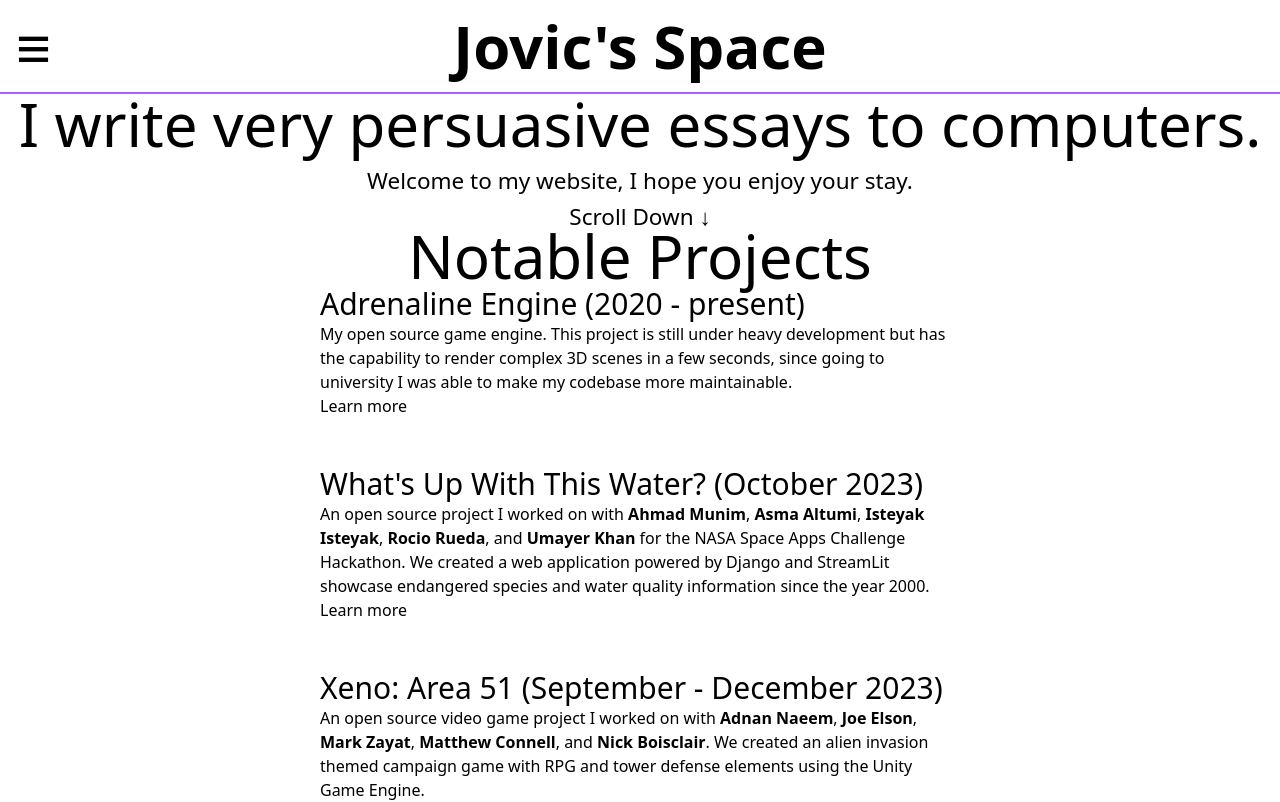
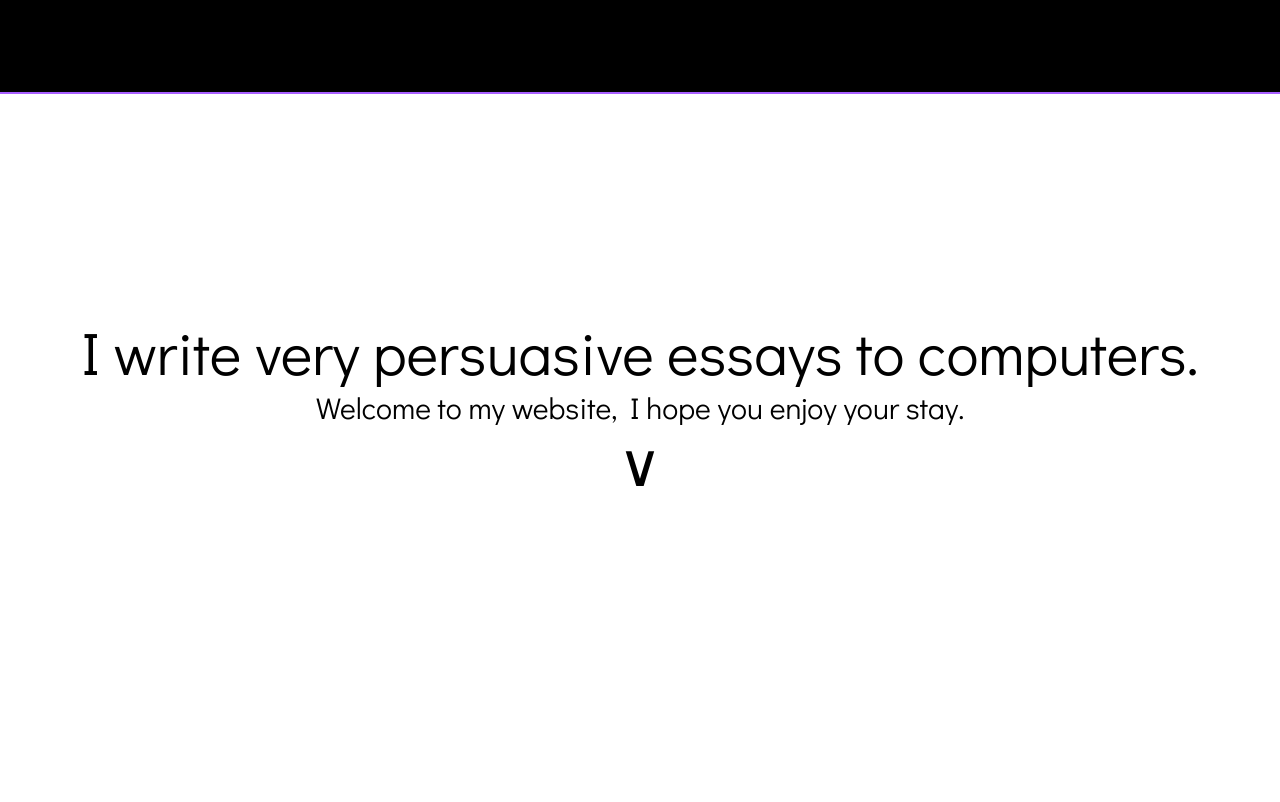
Before and after one commit to jpanahon/jpanahon.github.io, a SvelteKit app: page / in a window 1280 px wide. Shown: the top 802 px of the page. Built offline with nearby package versions, Linux system fonts and the light colour scheme.

Commit message:
added new font also fixed home page

```diff
--- a/src/app.css
+++ b/src/app.css
@@ -1,3 +1,12 @@
 @tailwind base;
 @tailwind components;
 @tailwind utilities;
+
+@layer base {
+    @font-face {
+        font-family: 'Didact-Gothic';
+        font-style: normal;
+        font-display: swap;
+        src: url('/fonts/DidactGothic-Regular.ttf');
+    }
+}
--- a/src/app.html
+++ b/src/app.html
@@ -10,7 +10,7 @@
 </head>
 
 <body data-sveltekit-preload-data="hover"
-	class="dark:bg-[#121212] dark:text-white font-[Century Gothic] flex flex-col justify-between min-h-screen">
+	class="dark:bg-[#121212] dark:text-white font-[Didact-Gothic] flex flex-col justify-between min-h-screen">
 	<div style="display: contents">%sveltekit.body%</div>
 </body>
 
--- a/src/routes/+layout.svelte
+++ b/src/routes/+layout.svelte
@@ -6,21 +6,20 @@
     let showNavBar = false;
 </script>
 
-{#if showNavBar}
-    <nav class="bg-[#a85fff] p-4 text-3xl fixed h-screen w-fit border-black border-r-2">
-        <ul class="mt-16">
-            <li class="mb-8"><a href={base}>Home</a></li>
-            <li class="mb-8"><a href="{base}/projects">Projects</a></li>
-            <li class="mb-8"><a href="{base}/jovic-panahon-resume.pdf" target="_blank">Resume</a></li>
-            <li class="mb-8"><a href="{base}/about">About</a></li>
-            <li class="mb-8"><a href="{base}/contact">Contact</a></li>
-        </ul>
-    </nav>
-{/if}
-
-<header class="flex items-center justify p-4 border-[#a85fff] border-b-2 sticky">
+<header class="z-1 flex items-center justify p-4 border-[#a85fff] border-b-2 fixed w-full bg-black">
     <button class="text-6xl text-left fixed" on:click={() => (showNavBar = !showNavBar)}> &equiv; </button>
     <h1 class="m-auto text-6xl font-bold"><a href={base}>Jovic's Space</a></h1>
+    {#if showNavBar}
+        <nav class="z-2 text-3xl fixed border-black border-r-2">
+            <ul class="mt-16 fixed h-screen bg-[#a85fff] p-4">
+                <li class="mb-8"><a href="{base}/">Home</a></li>
+                <li class="mb-8"><a href="{base}/projects">Projects</a></li>
+                <li class="mb-8"><a href="/jovic-panahon-resume.pdf" target="_blank">Resume</a></li>
+                <li class="mb-8"><a href="{base}/about">About</a></li>
+                <li class="mb-8"><a href="{base}/contact">Contact</a></li>
+            </ul>
+        </nav>
+    {/if}
 </header>
 
 <slot />
--- a/src/routes/+page.svelte
+++ b/src/routes/+page.svelte
@@ -3,13 +3,15 @@
 </script>
 
 <title> Jovic's Space </title>
-<section class="text-center text-3xl">
-    <h1 class="text-6xl">I write very persuasive essays to computers.</h1>
-    <sub>Welcome to my website, I hope you enjoy your stay.</sub> <br />
-    <sub>Scroll Down &downarrow;</sub>
+<section class="flex h-screen justify-center items-center">
+    <div class="text-center">
+        <h1 class="text-6xl">I write very persuasive essays to computers.</h1>
+        <sub class="text-3xl">Welcome to my website, I hope you enjoy your stay.</sub> <br />
+        <sub class="text-6xl"><a href="#notable-projects">&vee;</a></sub>
+    </div>
 </section>
 <div class="w-1/2 m-auto">
-    <h1 class="text-6xl text-center">Notable Projects</h1>
+    <h1 class="text-6xl text-center" id="notable-projects">Notable Projects</h1>
     <section>
         <h1 class="text-3xl">Adrenaline Engine (2020 - present)</h1>
         <p>
```
Also changed, not shown: static/fonts/DidactGothic-Regular.ttf (added).
